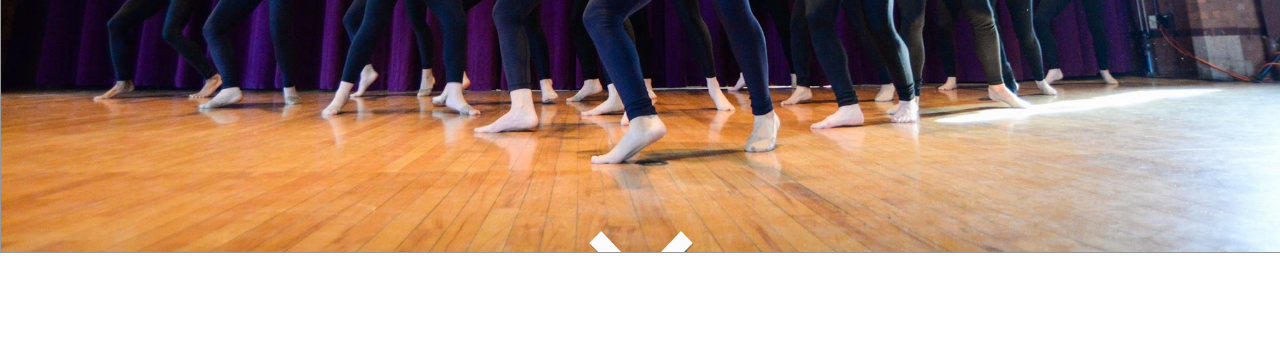
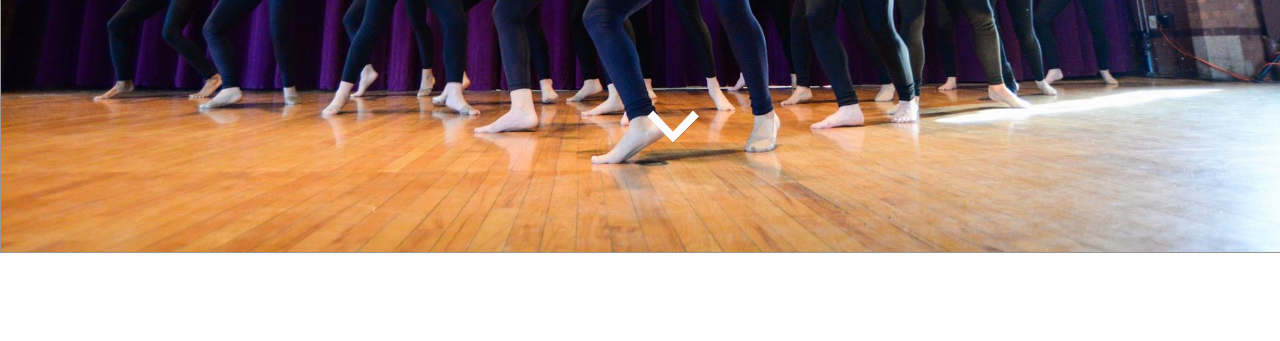
Before and after one commit to kfam98/1300finalproj, a PHP site: page /join.php in a window 1280 px wide. Shown: the part 549-890 px from the top of the page. Run offline with PHP 8.4, Linux system fonts and the light colour scheme.

Commit message:
join arrow

```diff
--- a/styles/join.css
+++ b/styles/join.css
@@ -38,9 +38,9 @@
 }
 
 #arrow{
-  width: 10%;
-  margin-top: 58%;
-  margin-left: 45%;
+  width: 5%;
+  margin-top: 50%;
+  margin-left: 50%;
 }
 
 .performance img, .audition img, .workshop img{
```
